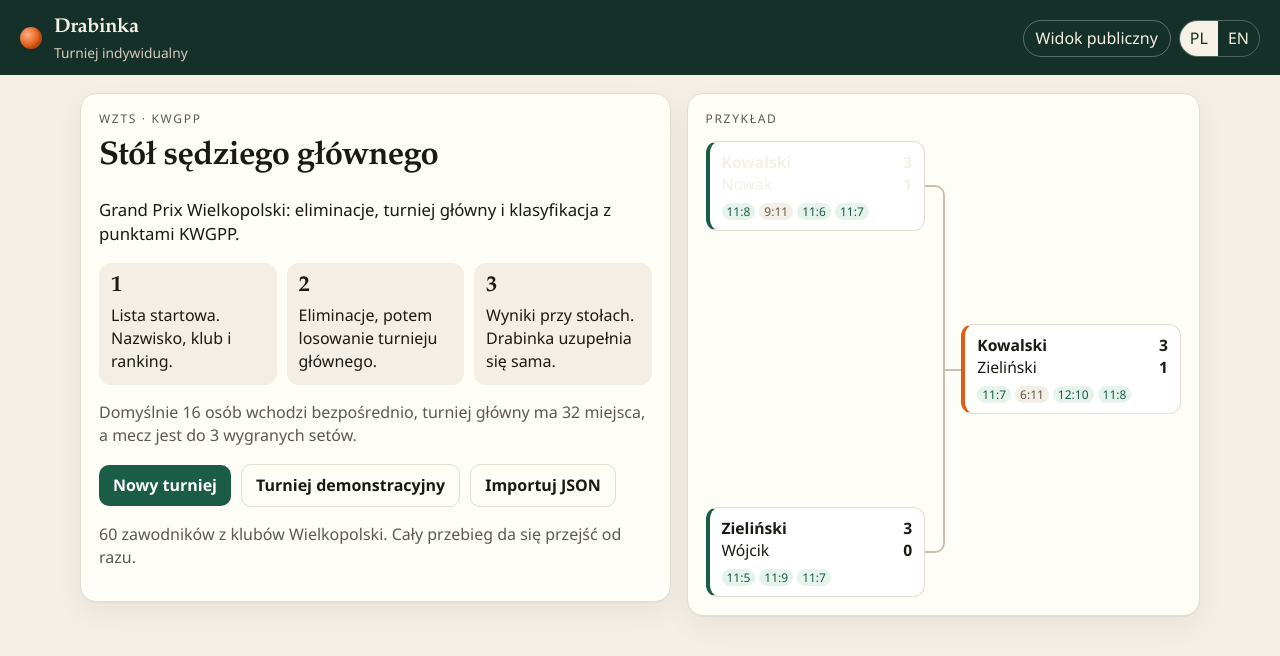
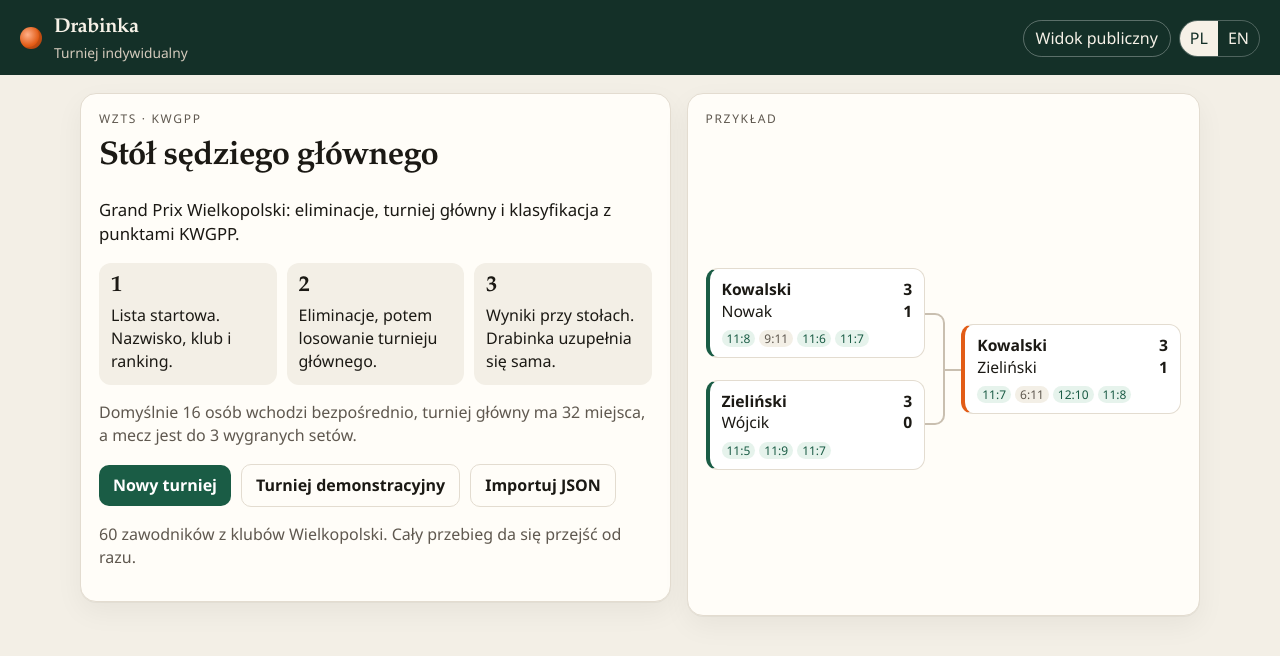
Before and after one commit to uncle-iroh-sama/tt-tournament, a React (Vite) app: page / in a window 1280 px wide. Shown: the top 656 px of the page. Built offline with nearby package versions, Linux system fonts and the light colour scheme.

Commit message:
Stop the sample semi inheriting the header colour.
The first card used the header class top, so its names were cream on white. The bracket now sits in the middle of the panel with a short gap between the semis.

Co-authored-by: toczynski.piotr <toczynski.piotr@gmail.com>

```diff
--- a/src/styles.css
+++ b/src/styles.css
@@ -88,19 +88,20 @@ a { color: var(--green); }
   background: var(--card); border: 1px solid var(--line); border-radius: 16px; box-shadow: var(--shadow); padding: 16px 18px 18px;
 }
 .sample-board {
-  flex: 1; min-height: 240px; min-width: 0;
-  display: grid; grid-template-columns: minmax(0, 1fr) 36px minmax(0, 1fr); grid-template-rows: 1fr 1fr;
+  flex: 1; min-width: 0; align-content: center;
+  display: grid; grid-template-columns: minmax(0, 1fr) 36px minmax(0, 1fr); grid-template-rows: auto auto;
+  row-gap: 22px;
 }
 .sample-card {
   border: 1px solid var(--line); border-left: 4px solid var(--green); border-radius: 12px;
-  background: #fff; padding: 10px 12px; min-width: 0; max-width: 100%; align-self: center;
+  background: #fff; color: var(--ink); padding: 10px 12px; min-width: 0; max-width: 100%; align-self: center;
 }
-.sample-card.top { grid-column: 1; grid-row: 1; align-self: start; }
-.sample-card.bottom { grid-column: 1; grid-row: 2; align-self: end; }
+.sample-card.semi-a { grid-column: 1; grid-row: 1; }
+.sample-card.semi-b { grid-column: 1; grid-row: 2; }
 .sample-card.final { grid-column: 3; grid-row: 1 / span 2; border-left-color: var(--ball); }
 .join { grid-column: 2; grid-row: 1 / span 2; position: relative; }
 .join::before {
-  content: ""; position: absolute; left: 0; width: 18px; top: 44px; bottom: 44px;
+  content: ""; position: absolute; left: 0; width: 18px; top: 45px; bottom: 45px;
   border: 2px solid #c9bfb0; border-left: 0; border-radius: 0 10px 10px 0;
 }
 .join::after {
@@ -285,7 +286,7 @@ details.audit summary { cursor: pointer; font-weight: 600; }
   .hero { grid-template-columns: 1fr; }
   .sample-board { display: flex; flex-direction: column; gap: 10px; min-height: 0; }
   .join { display: none; }
-  .sample-card.top, .sample-card.bottom, .sample-card.final { align-self: stretch; }
+  .sample-card.semi-a, .sample-card.semi-b, .sample-card.final { align-self: stretch; }
   .sample-card.final { order: 3; }
   .grid-2, .steps { grid-template-columns: 1fr; }
   .grid-3, .stats { grid-template-columns: 1fr 1fr; }
--- a/src/ui/desk.tsx
+++ b/src/ui/desk.tsx
@@ -1085,7 +1085,7 @@ export function Welcome({
       <aside className="sample">
         <p className="kicker">{tr('sample')}</p>
         <div className="sample-board">
-          <article className="sample-card top">
+          <article className="sample-card semi-a">
             <div className="sample-side win"><span>Kowalski</span><b>3</b></div>
             <div className="sample-side"><span>Nowak</span><b>1</b></div>
             <div className="sample-sets"><i>11:8</i><i className="down">9:11</i><i>11:6</i><i>11:7</i></div>
@@ -1096,7 +1096,7 @@ export function Welcome({
             <div className="sample-side"><span>Zieliński</span><b>1</b></div>
             <div className="sample-sets"><i>11:7</i><i className="down">6:11</i><i>12:10</i><i>11:8</i></div>
           </article>
-          <article className="sample-card bottom">
+          <article className="sample-card semi-b">
             <div className="sample-side win"><span>Zieliński</span><b>3</b></div>
             <div className="sample-side"><span>Wójcik</span><b>0</b></div>
             <div className="sample-sets"><i>11:5</i><i>11:9</i><i>11:7</i></div>
```
